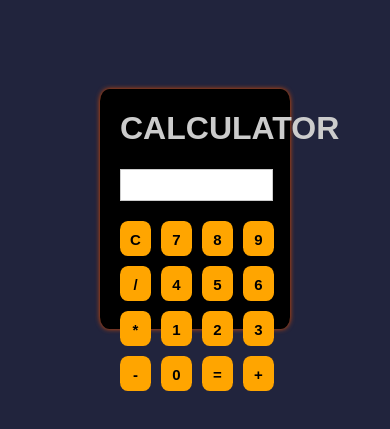
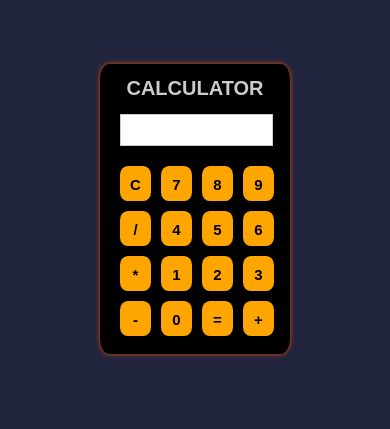
Before and after one commit to amarjeetsingh7503/LGMVIP-Task-Number-4, a plain HTML site: page index.html in a window 390 px wide. Shown: the part 213-642 px from the top of the page. Drawn offline with Linux system fonts and the light colour scheme.

Commit message:
Update style.css

```diff
--- a/style.css
+++ b/style.css
@@ -56,7 +56,11 @@ button:hover {
 @media(max-width: 500px){
     .calculator{
         width: 150px;
-        height: 220px;
+        height: 270px;
+    }
+
+    h1{
+        font-size: 20px;
     }
 
     #result {
```
